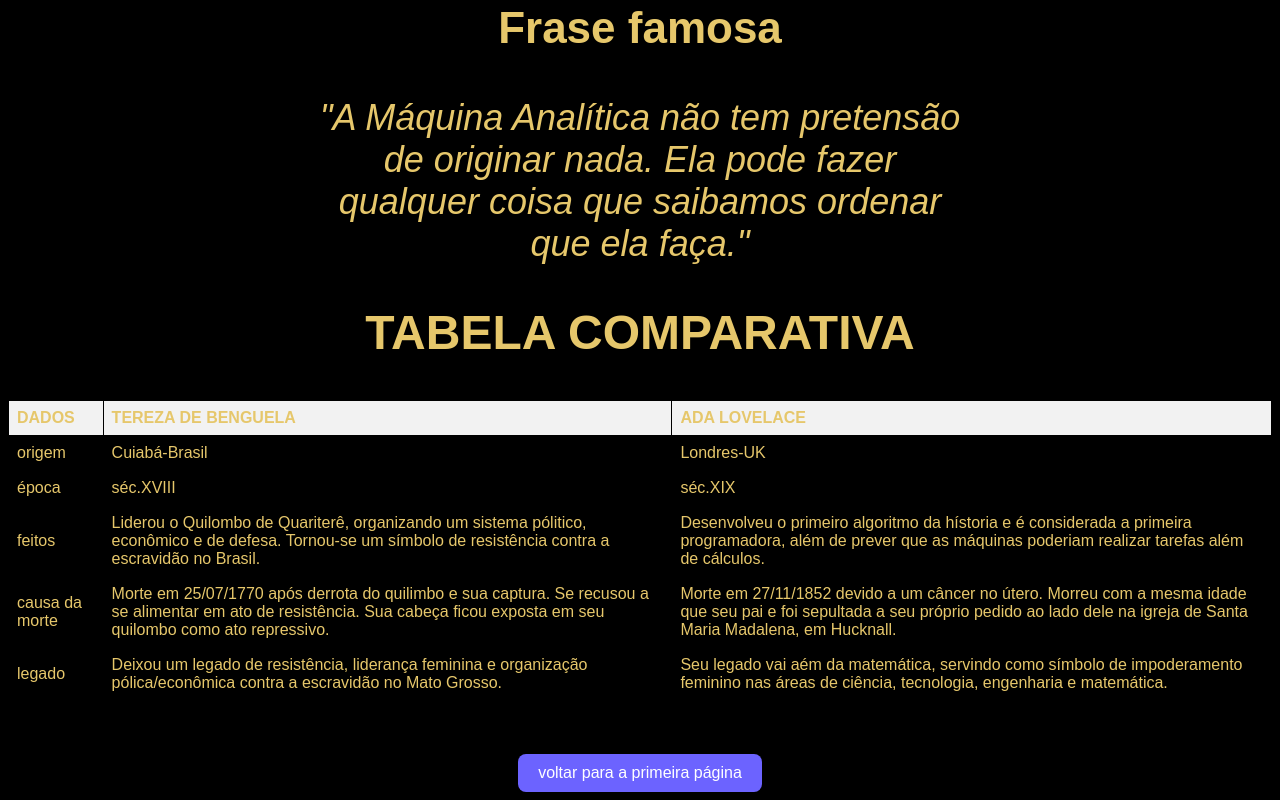
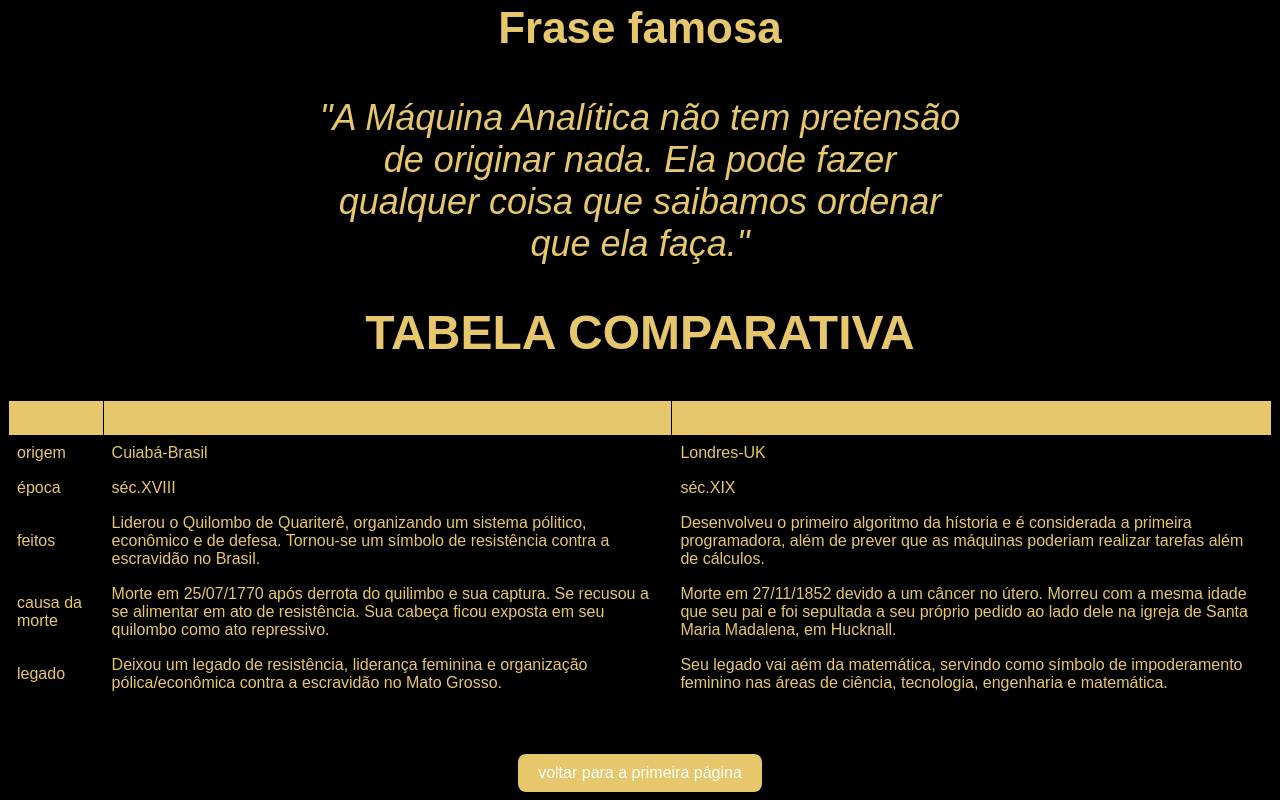
Before and after one commit to AnaEduardasousasilvasoares/AnaEduardasousasilvasoares.github.io, a plain HTML site: page pagina.html in a window 1280 px wide. Shown: the part 3878-4678 px from the top of the page. Drawn offline with Linux system fonts and the light colour scheme.

Commit message:
Modify button color and table header background
Updated button and table header styles.

```diff
--- a/style.css
+++ b/style.css
@@ -50,7 +50,7 @@ blockquote{
 
 
 button {
-    background-color: #6c63ff;
+    background-color: #e6c76b;
     color: white;
     border: none;
     padding: 10px 20px;
@@ -60,7 +60,7 @@ button {
 }
 
 button:hover {
-    background-color: #4e47cc;
+    background-color: #e6c76b;
 }
 
 table {
@@ -75,5 +75,5 @@ th, td {
 }
 
 th {
-    background-color: #f2f2f2;
+    background-color: #e6c76b;
 }
```
